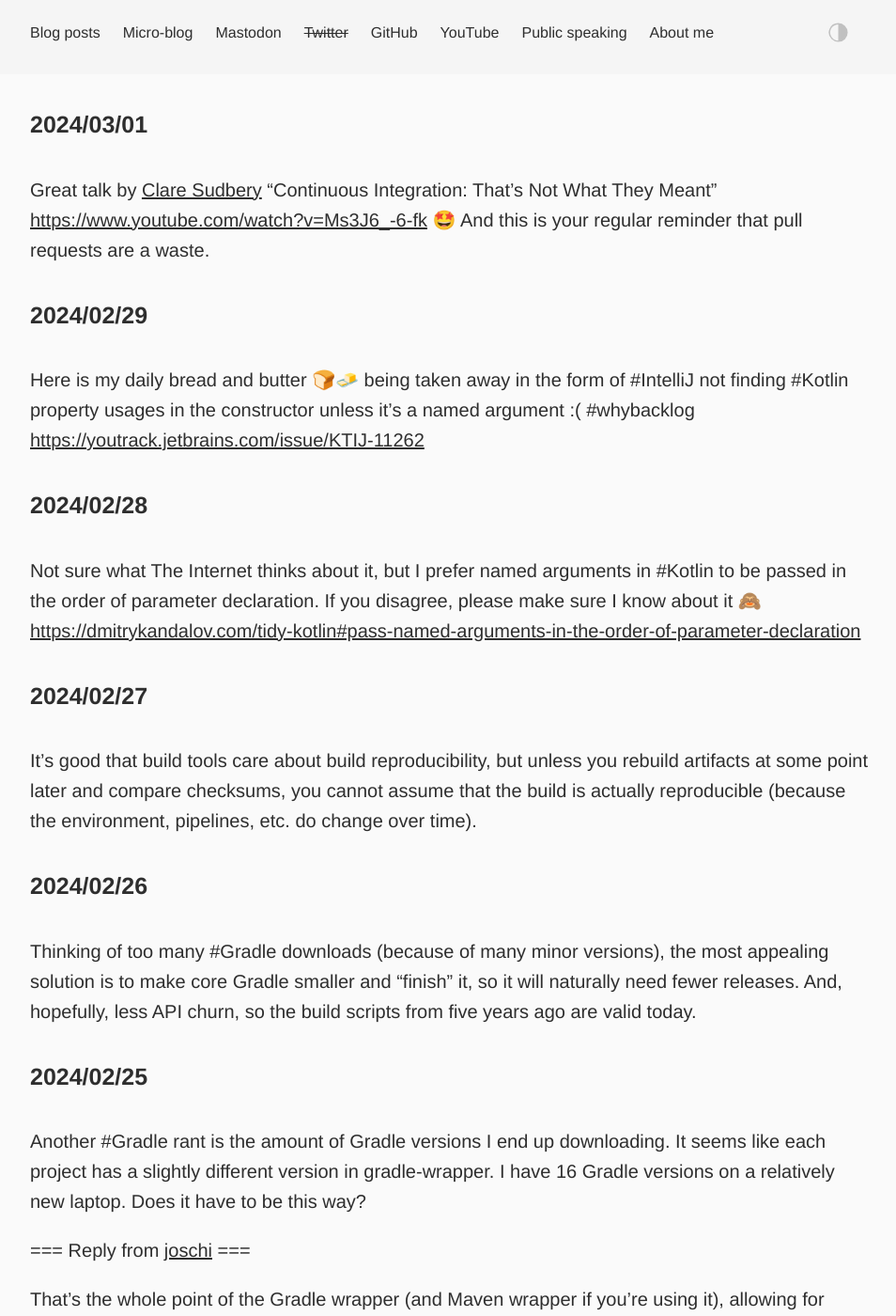
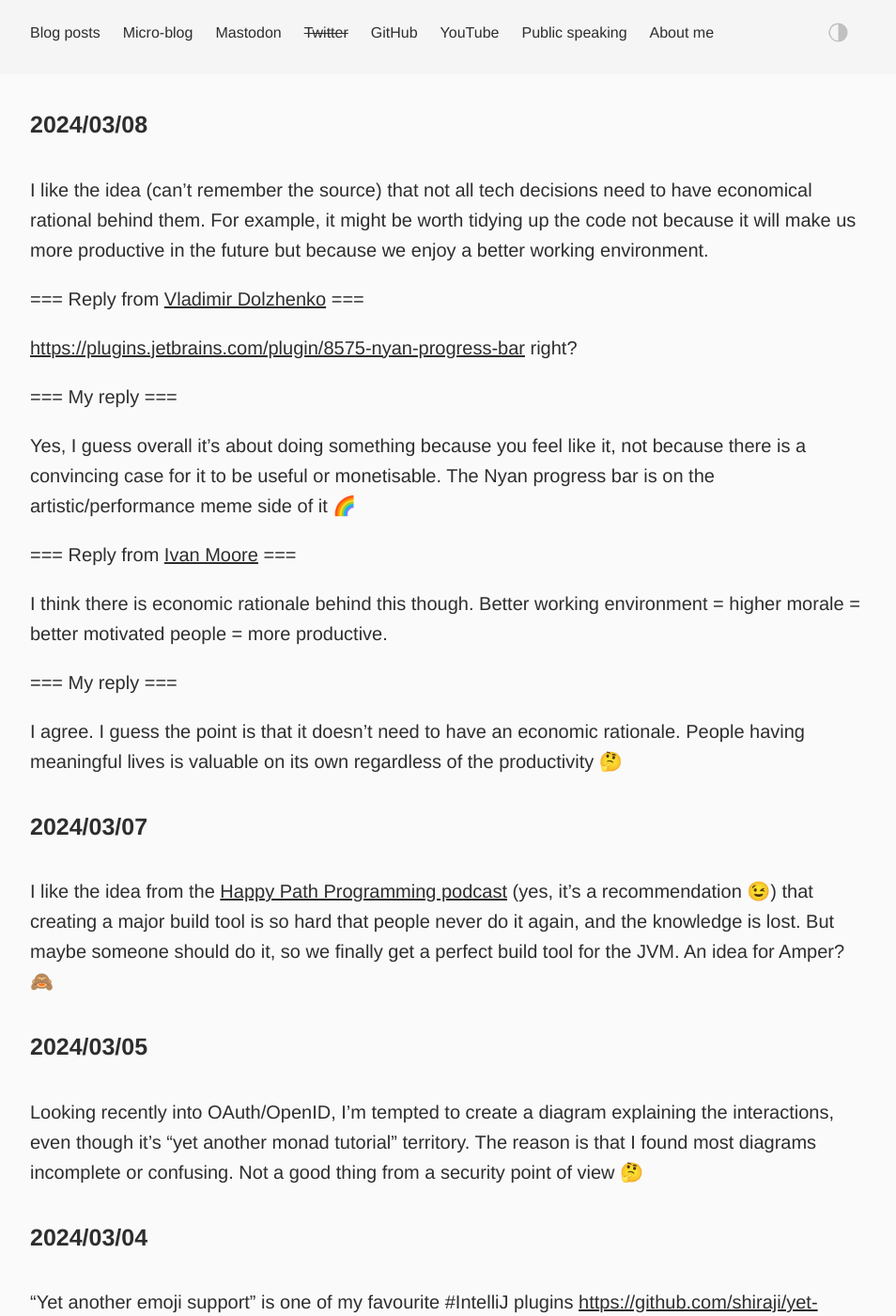
Before and after one commit to dkandalov/dkandalov.github.io, a Jekyll site: the page built from micro-blog.md, in a window 1280 px wide and 1400 px high. Shown: the whole window at 94% size, without its empty margins (160-1114 px from the left). Built offline with Jekyll 4.4.1, drawn with Linux system fonts in a browser that asks for light colours; some of the changed text lies outside the part shown.

Commit message:
updated micro-blog

```diff
--- a/micro-blog.md
+++ b/micro-blog.md
@@ -2,6 +2,34 @@
 layout: post
 permalink: /micro-blog/
 ---
+
+#### 2024/03/08
+I like the idea (can't remember the source) that not all tech decisions need to have economical rational behind them. For example, it might be worth tidying up the code not because it will make us more productive in the future but because we enjoy a better working environment.
+
+=== Reply from [Vladimir Dolzhenko](https://twitter.com/dolzhenko) ===
+
+<https://plugins.jetbrains.com/plugin/8575-nyan-progress-bar> right?
+
+=== My reply ===
+
+Yes, I guess overall it's about doing something because you feel like it, not because there is a convincing case for it to be useful or monetisable. The Nyan progress bar is on the artistic/performance meme side of it 🌈
+
+=== Reply from [Ivan Moore](https://twitter.com/ivanrmoore) ===
+
+I think there is economic rationale behind this though. Better working environment = higher morale = better motivated people = more productive.
+
+=== My reply ===
+
+I agree. I guess the point is that it doesn't need to have an economic rationale. People having meaningful lives is valuable on its own regardless of the productivity 🤔
+
+#### 2024/03/07
+I like the idea from the [Happy Path Programming podcast](https://podcasters.spotify.com/pod/show/happypathprogramming) (yes, it's a recommendation 😉) that creating a major build tool is so hard that people never do it again, and the knowledge is lost. But maybe someone should do it, so we finally get a perfect build tool for the JVM. An idea for Amper? 🙈
+
+#### 2024/03/05
+Looking recently into OAuth/OpenID, I'm tempted to create a diagram explaining the interactions, even though it's "yet another monad tutorial" territory. The reason is that I found most diagrams incomplete or confusing. Not a good thing from a security point of view 🤔
+
+#### 2024/03/04
+"Yet another emoji support" is one of my favourite #IntelliJ plugins <https://github.com/shiraji/yet-another-emoji-support> 😅 It adds emoji auto-complete similar to Slack which I wish was the default everywhere. Not sure if the plugin works in the latest IJ though, I have a local fork 😱🙈
 
 #### 2024/03/01
 Great talk by [Clare Sudbery](https://mastodon.social/@claresudbery) "Continuous Integration: That’s Not What They Meant" <https://www.youtube.com/watch?v=Ms3J6_-6-fk> 🤩 And this is your regular reminder that pull requests are a waste.
```
